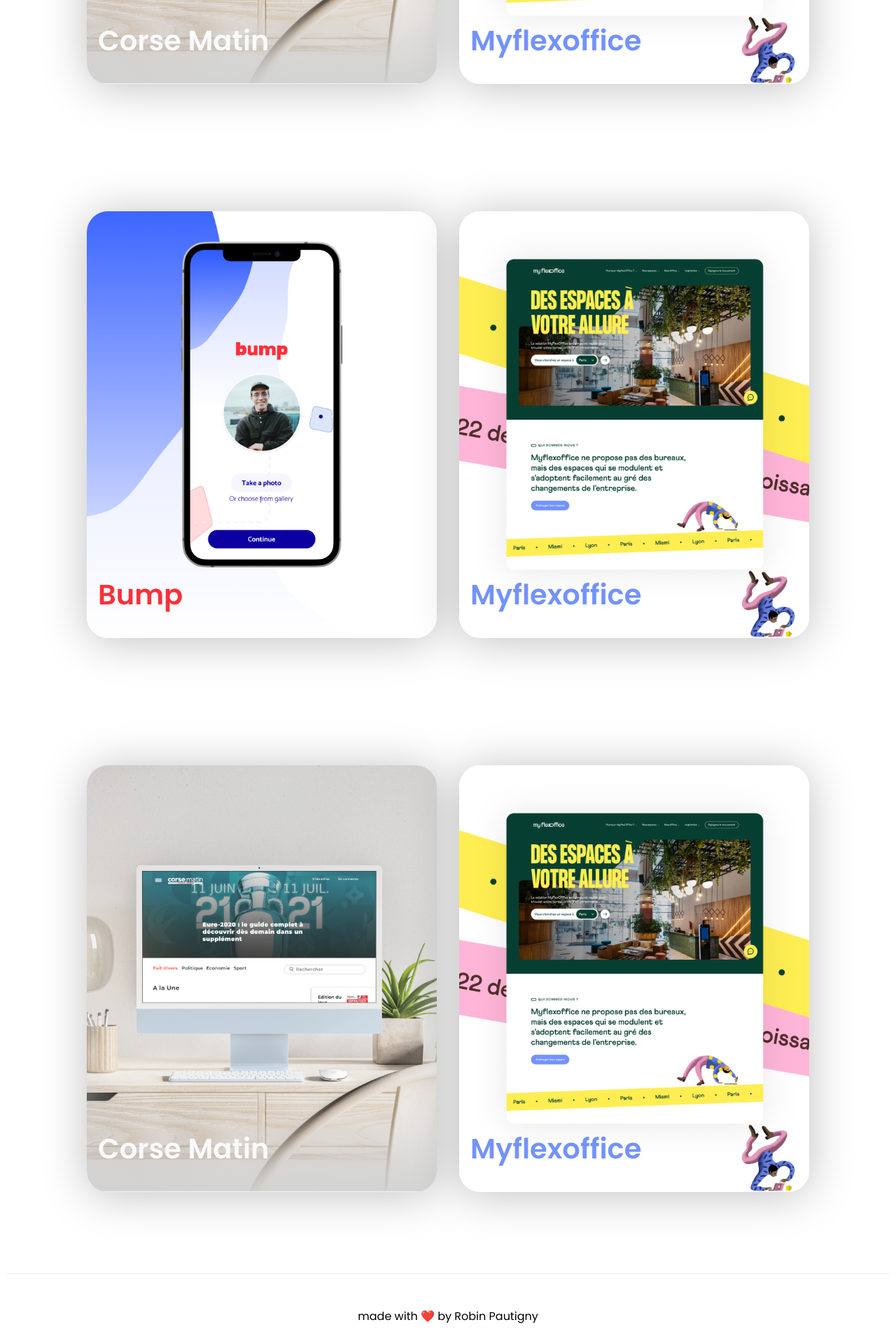
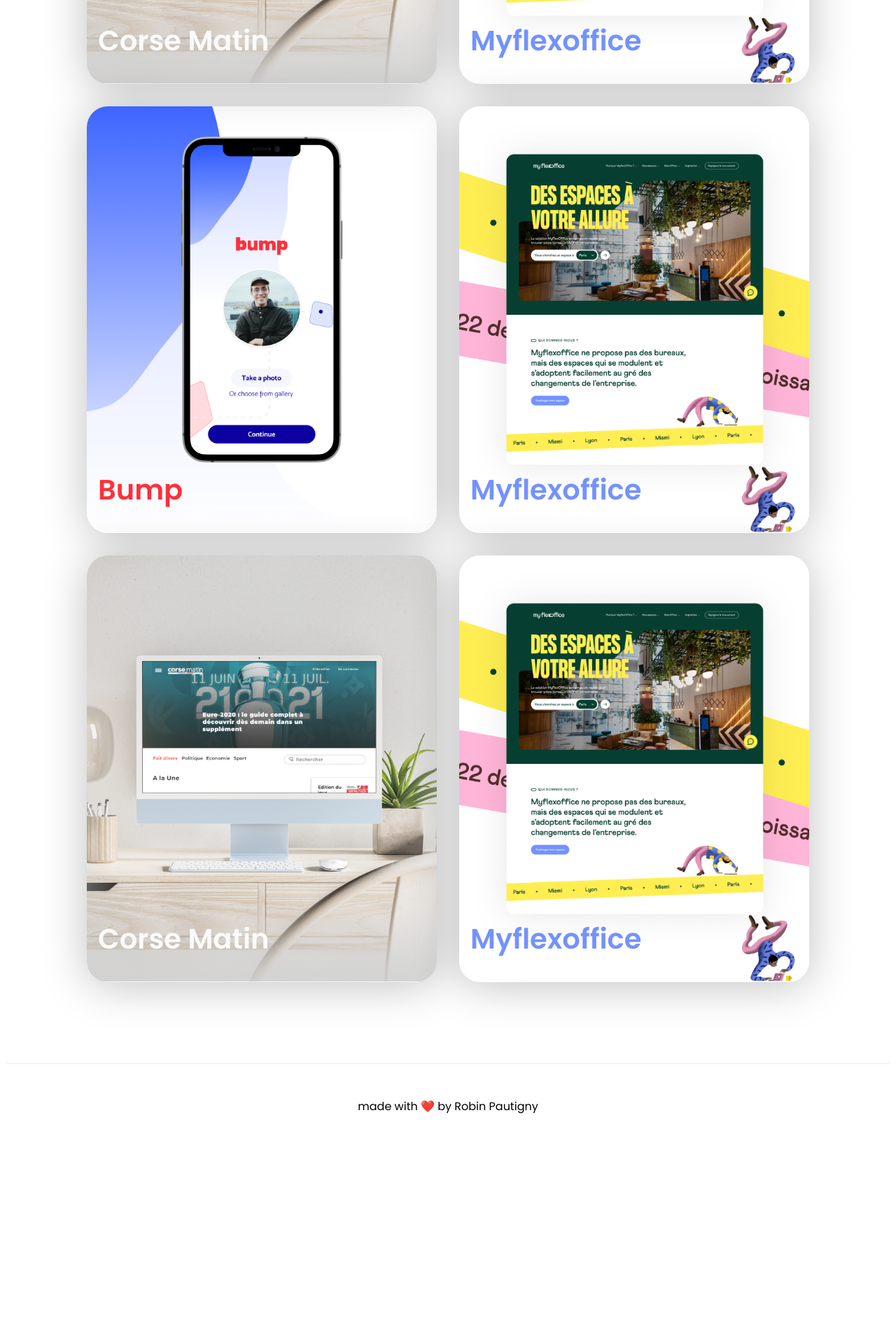
Before and after one commit to rob1-alt/portfolio2023, a Next.js app: page / in a window 1280 px wide. Shown: the part 1230-3147 px from the top of the page at 70% size. After the commit the page ends 2882 px from the top, so only its background shows below. Built offline with nearby package versions, Linux system fonts and the light colour scheme.

Commit message:
rapid fix of the project grid

```diff
--- a/pages/index.js
+++ b/pages/index.js
@@ -32,16 +32,12 @@
                 <Link href="/" >
                   <a className={`${styles.card} ${styles.card2}`}><h2>Myflexoffice</h2></a>
               </Link>
-            </div>
-            <div className={styles.grid}>
                 <Link href="/" >
                   <a className={`${styles.card} ${styles.card3}`}><h2>Bump</h2></a>
                 </Link>
                 <Link href="/" >
                   <a className={`${styles.card} ${styles.card2}`}><h2>Myflexoffice</h2></a>
               </Link>
-            </div>
-            <div className={styles.grid}>
                 <Link href="/" >
                   <a className={`${styles.card} ${styles.card1}`}><h2>Corse Matin</h2></a>
                 </Link>
```
